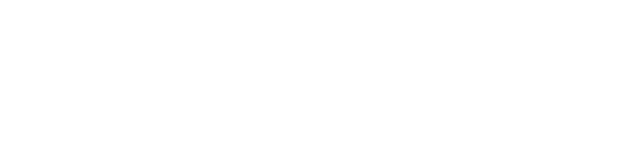
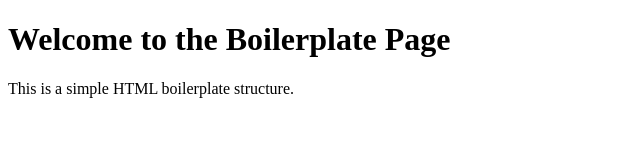
Before and after one commit to prynimsy/cohort-2.0-learnings, a plain HTML site: page html/day1.html in a window 1280 px wide. Shown: the whole page, without its empty margins (0-640 px from the left). Drawn offline with Linux system fonts and the light colour scheme.

Commit message:
basic html section

```diff
--- a/html/day1.html
+++ b/html/day1.html
@@ -5,5 +5,8 @@
     <meta name="viewport" content="width=device-width, initial-scale=1.0" />
     <title>Boilerplate</title>
   </head>
-  <body></body>
+  <body>
+    <h1>Welcome to the Boilerplate Page</h1>
+    <p>This is a simple HTML boilerplate structure.</p>
+  </body>
 </html>
```
